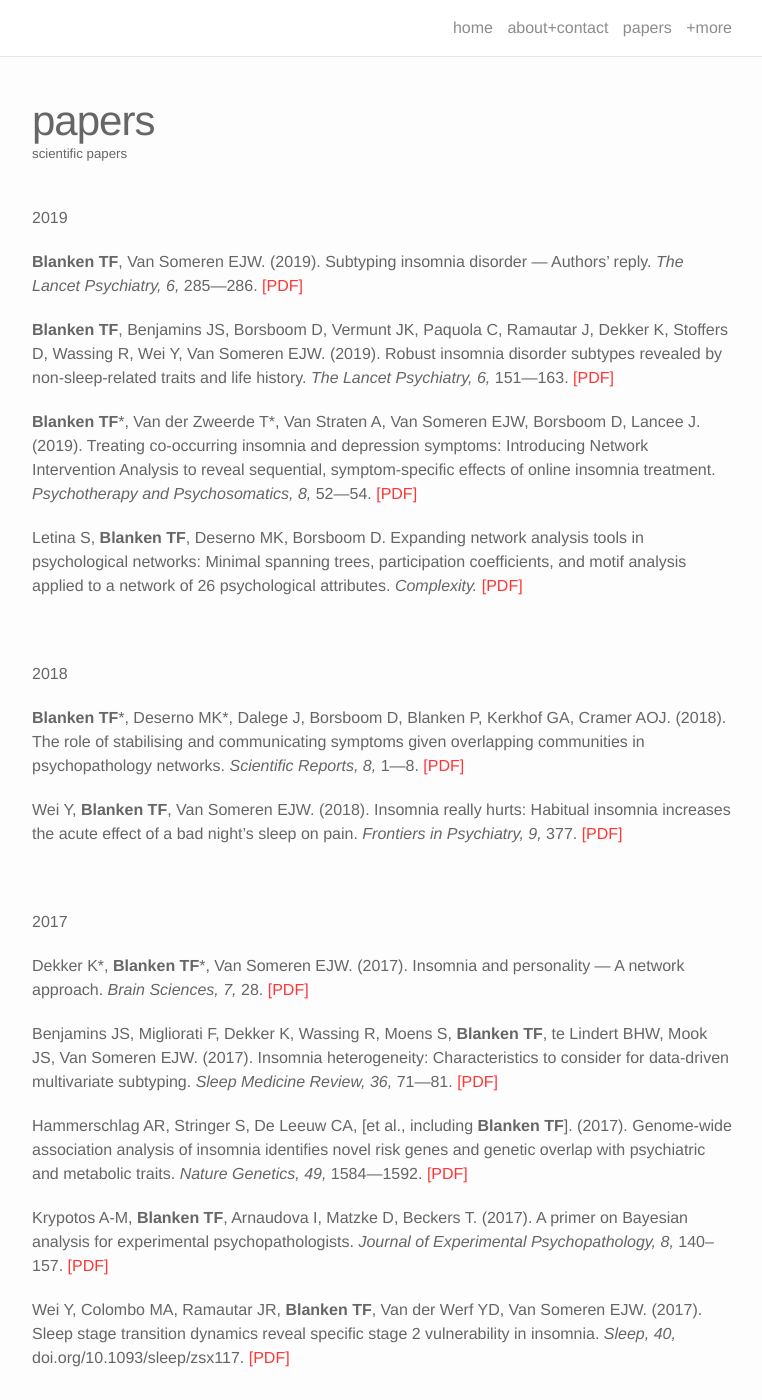
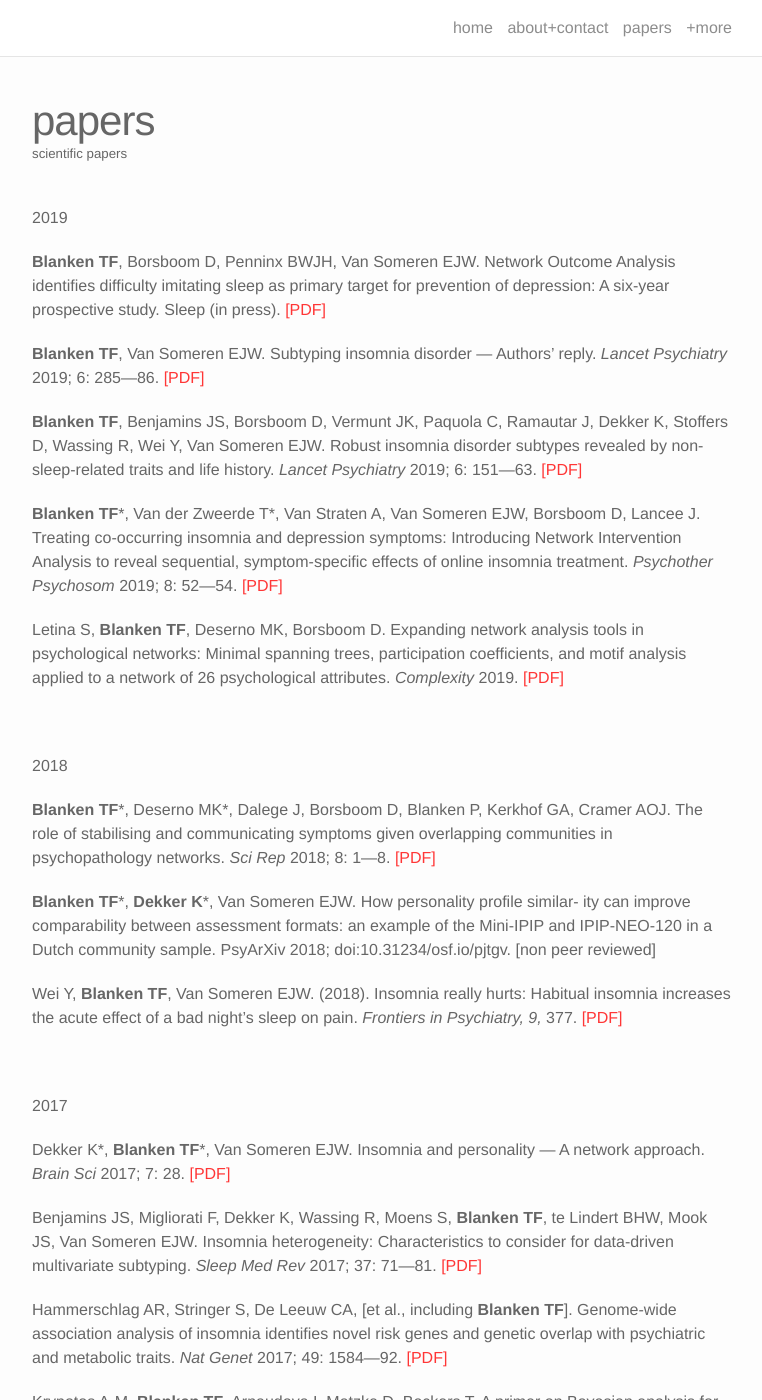
Before and after one commit to tfblanken/tfblanken.github.io, a Jekyll site: the page built from papers.md, in a window 1280 px wide and 1400 px high. Shown: the whole window, without its empty margins (258-1020 px from the left). Built offline with Jekyll 4.4.1, drawn with Linux system fonts in a browser that asks for light colours; nearby versions of some CDN libraries; some of the changed text lies outside the part shown.

Commit message:
Update papers.md

```diff
--- a/papers.md
+++ b/papers.md
@@ -7,19 +7,23 @@ description: scientific papers
 
 2019
 
-**Blanken TF**, Van Someren EJW. (2019). Subtyping insomnia disorder — Authors’ reply. *The Lancet Psychiatry, 6,* 285—286. <a href="https://www.thelancet.com/pdfs/journals/lanpsy/PIIS2215-0366(19)30079-3.pdf" target="blank">[PDF]</a>
+**Blanken TF**, Borsboom D, Penninx BWJH, Van Someren EJW. Network Outcome Analysis identifies difficulty imitating sleep as primary target for prevention of depression: A six-year prospective study. Sleep (in press). <a href="https://academic.oup.com/sleep/advance-article/doi/10.1093/sleep/zsz288/5650354" target="blank">[PDF]</a>
 
-**Blanken TF**, Benjamins JS, Borsboom D, Vermunt JK, Paquola C, Ramautar J, Dekker K, Stoffers D, Wassing R, Wei Y, Van Someren EJW. (2019). Robust insomnia disorder subtypes revealed by non-sleep-related traits and life history. *The Lancet Psychiatry, 6,* 151—163. <a href="https://www.thelancet.com/journals/lanpsy/article/PIIS2215-0366(18)30464-4/fulltext" target="blank">[PDF]</a>
+**Blanken TF**, Van Someren EJW. Subtyping insomnia disorder — Authors’ reply. *Lancet Psychiatry*  2019; 6: 285—86. <a href="https://www.thelancet.com/pdfs/journals/lanpsy/PIIS2215-0366(19)30079-3.pdf" target="blank">[PDF]</a>
 
-**Blanken TF**\*, Van der Zweerde T\*, Van Straten A, Van Someren EJW, Borsboom D, Lancee J.  (2019). Treating co-occurring insomnia and depression symptoms: Introducing Network Intervention Analysis to reveal sequential, symptom-specific effects of online insomnia treatment. *Psychotherapy and Psychosomatics, 8,* 52—54. <a href="https://www.karger.com/Article/FullText/495045" target="blank">[PDF]</a>
+**Blanken TF**, Benjamins JS, Borsboom D, Vermunt JK, Paquola C, Ramautar J, Dekker K, Stoffers D, Wassing R, Wei Y, Van Someren EJW. Robust insomnia disorder subtypes revealed by non-sleep-related traits and life history. *Lancet Psychiatry* 2019; 6: 151—63. <a href="https://www.thelancet.com/journals/lanpsy/article/PIIS2215-0366(18)30464-4/fulltext" target="blank">[PDF]</a>
 
-Letina S, **Blanken TF**, Deserno MK, Borsboom D. Expanding network analysis tools in psychological networks: Minimal spanning trees, participation coefficients, and motif analysis applied to a network of 26 psychological attributes. *Complexity.* <a href="https://www.hindawi.com/journals/complexity/2019/9424605/" target="blank">[PDF]</a>
+**Blanken TF**\*, Van der Zweerde T\*, Van Straten A, Van Someren EJW, Borsboom D, Lancee J. Treating co-occurring insomnia and depression symptoms: Introducing Network Intervention Analysis to reveal sequential, symptom-specific effects of online insomnia treatment. *Psychother Psychosom* 2019; 8: 52—54. <a href="https://www.karger.com/Article/FullText/495045" target="blank">[PDF]</a>
+
+Letina S, **Blanken TF**, Deserno MK, Borsboom D. Expanding network analysis tools in psychological networks: Minimal spanning trees, participation coefficients, and motif analysis applied to a network of 26 psychological attributes. *Complexity* 2019. <a href="https://www.hindawi.com/journals/complexity/2019/9424605/" target="blank">[PDF]</a>
 
 <br/>
 
 2018
 
-**Blanken TF**\*, Deserno MK\*, Dalege J, Borsboom D, Blanken P, Kerkhof GA, Cramer AOJ. (2018). The role of stabilising and communicating symptoms given overlapping communities in psychopathology networks. *Scientific Reports, 8,* 1—8. <a href="https://www.nature.com/articles/s41598-018-24224-2" target="blank">[PDF]</a>
+**Blanken TF**\*, Deserno MK\*, Dalege J, Borsboom D, Blanken P, Kerkhof GA, Cramer AOJ. The role of stabilising and communicating symptoms given overlapping communities in psychopathology networks. *Sci Rep* 2018; 8: 1—8. <a href="https://www.nature.com/articles/s41598-018-24224-2" target="blank">[PDF]</a>
+
+**Blanken TF**\*, **Dekker K**\*, Van Someren EJW. How personality profile similar- ity can improve comparability between assessment formats: an example of the Mini-IPIP and IPIP-NEO-120 in a Dutch community sample. PsyArXiv 2018; doi:10.31234/osf.io/pjtgv. [non peer reviewed]
 
 Wei Y, **Blanken TF**, Van Someren EJW. (2018). Insomnia really hurts: Habitual insomnia increases the acute effect of a bad night’s sleep on pain. *Frontiers in Psychiatry, 9,* 377. <a href="https://www.ncbi.nlm.nih.gov/pmc/articles/PMC6121188/" target="blank">[PDF]</a>
 
@@ -27,21 +31,21 @@ Wei Y, **Blanken TF**, Van Someren EJW. (2018). Insomnia really hurts: Habitual
 
 2017
 
-Dekker K\*, **Blanken TF**\*, Van Someren EJW. (2017). Insomnia and personality — A network approach. *Brain Sciences, 7,* 28. <a href="https://www.ncbi.nlm.nih.gov/pmc/articles/PMC5366827/" target="blank">[PDF]</a>
+Dekker K\*, **Blanken TF**\*, Van Someren EJW. Insomnia and personality — A network approach. *Brain Sci* 2017; 7: 28. <a href="https://www.ncbi.nlm.nih.gov/pmc/articles/PMC5366827/" target="blank">[PDF]</a>
 
-Benjamins JS, Migliorati F, Dekker K, Wassing R, Moens S, **Blanken TF**, te Lindert BHW, Mook JS, Van Someren EJW. (2017). Insomnia heterogeneity: Characteristics to consider for data-driven multivariate subtyping. *Sleep Medicine Review, 36,* 71—81. <a href="https://www.sciencedirect.com/science/article/pii/S1087079216301289?via%3Dihub" target="blank">[PDF]</a>
+Benjamins JS, Migliorati F, Dekker K, Wassing R, Moens S, **Blanken TF**, te Lindert BHW, Mook JS, Van Someren EJW. Insomnia heterogeneity: Characteristics to consider for data-driven multivariate subtyping. *Sleep Med Rev* 2017; 37: 71—81. <a href="https://www.sciencedirect.com/science/article/pii/S1087079216301289?via%3Dihub" target="blank">[PDF]</a>
 
-Hammerschlag AR, Stringer S, De Leeuw CA, [et al., including **Blanken TF**]. (2017). Genome-wide association analysis of insomnia identifies novel risk genes and genetic overlap with psychiatric and metabolic traits. *Nature Genetics, 49,* 1584—1592. <a href="https://www.ncbi.nlm.nih.gov/pmc/articles/PMC5600256/" target="blank">[PDF]</a>
+Hammerschlag AR, Stringer S, De Leeuw CA, [et al., including **Blanken TF**]. Genome-wide association analysis of insomnia identifies novel risk genes and genetic overlap with psychiatric and metabolic traits. *Nat Genet* 2017; 49: 1584—92. <a href="https://www.ncbi.nlm.nih.gov/pmc/articles/PMC5600256/" target="blank">[PDF]</a>
 
-Krypotos A-M, **Blanken TF**, Arnaudova I, Matzke D, Beckers T. (2017). A primer on Bayesian analysis for experimental psychopathologists. *Journal of Experimental Psychopathology, 8,* 140–157. <a href="https://www.ncbi.nlm.nih.gov/pmc/articles/pmid/28748068/" target="blank">[PDF]</a>
+Krypotos A-M, **Blanken TF**, Arnaudova I, Matzke D, Beckers T. A primer on Bayesian analysis for experimental psychopathologists. *J Exp Psychopathol* 2017; 8: 140–157. <a href="https://www.ncbi.nlm.nih.gov/pmc/articles/pmid/28748068/" target="blank">[PDF]</a>
 
-Wei Y, Colombo MA, Ramautar JR, **Blanken TF**, Van der Werf YD, Van Someren EJW. (2017). Sleep stage transition dynamics reveal specific stage 2 vulnerability in insomnia. *Sleep, 40,* doi.org/10.1093/sleep/zsx117. <a href="https://academic.oup.com/sleep/article/40/9/zsx117/3926054" target="blank">[PDF]</a>
+Wei Y, Colombo MA, Ramautar JR, **Blanken TF**, Van der Werf YD, Van Someren EJW. (2017). Sleep stage transition dynamics reveal specific stage 2 vulnerability in insomnia. *Sleep* 2017; 40: doi.org/10.1093/sleep/zsx117. <a href="https://academic.oup.com/sleep/article/40/9/zsx117/3926054" target="blank">[PDF]</a>
 
 <br/>
 
 2014
 
-Van Borkulo CD, Borsboom D, Epskamp S, **Blanken TF**, Boschloo L, Schoevers RA, Waldorp L. (2014). A new method for constructing networks from binary data. *Scientific Reports, 4,* 1—10. <a href="https://www.nature.com/articles/srep05918" target="blank">[PDF]</a>
+Van Borkulo CD, Borsboom D, Epskamp S, **Blanken TF**, Boschloo L, Schoevers RA, Waldorp L. A new method for constructing networks from binary data. *Sci Rep* 2014; 4: 1—10. <a href="https://www.nature.com/articles/srep05918" target="blank">[PDF]</a>
 
 
 <br/>
```
